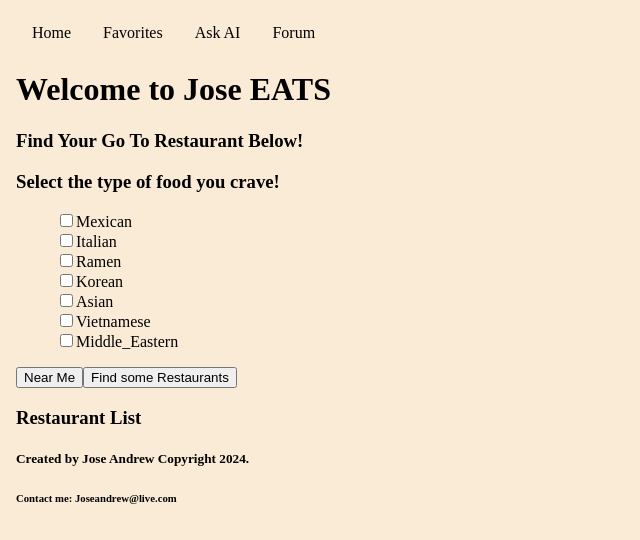
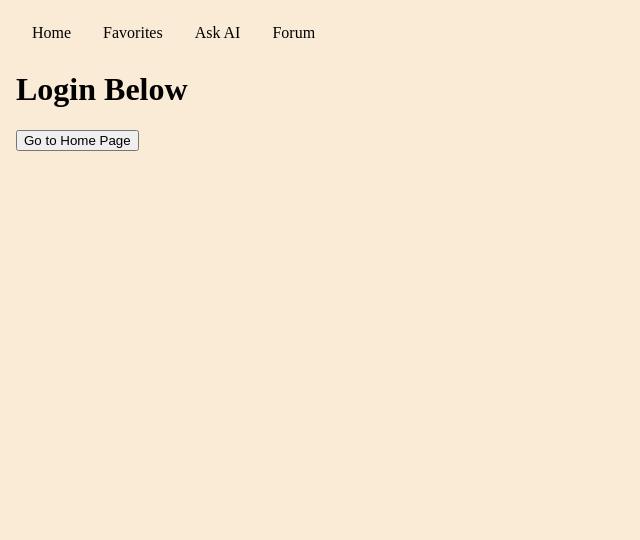
Before and after one commit to Jandrew2055/restaurantFinder, a React app: page / in a window 1280 px wide. Shown: the top 540 px of the page, without its empty margins (0-640 px from the left). Built offline with nearby package versions, Linux system fonts and the light colour scheme.

Commit message:
setting up layout for login page

```diff
--- a/client/Navigation/NavBar.jsx
+++ b/client/Navigation/NavBar.jsx
@@ -6,7 +6,7 @@ const NavBar = () => {
     <div className='navigationBar'>
       <ul className='nav-links'>
         <li>
-          <Link className='navLink' to='/' title='HomePage'>
+          <Link className='navLink' to='/home' title='HomePage'>
             Home
           </Link>
         </li>
--- /dev/null
+++ b/client/Pages/Login.jsx
@@ -0,0 +1,20 @@
+import React from 'react';
+import { useNavigate } from 'react-router-dom';
+
+const Login = () => {
+  const navigate = useNavigate();
+
+  const goHome = () => {
+    console.log('testing');
+    navigate('/home');
+  };
+
+  return (
+    <div>
+      <h1>Login Below</h1>
+      <button onClick={goHome}>Go to Home Page</button>
+    </div>
+  );
+};
+
+export default Login;
--- a/client/index.js
+++ b/client/index.js
@@ -8,6 +8,7 @@ import Chatbot from './Components/chatBot.jsx';
 import Error from './Components/Error.jsx';
 import './styles/main.scss';
 import { BrowserRouter, Routes, Route } from 'react-router-dom';
+import Login from './Pages/Login.jsx';
 
 const root = createRoot(document.getElementById('root'));
 
@@ -15,7 +16,8 @@ root.render(
   <BrowserRouter>
     <NavBar />
     <Routes>
-      <Route path='/' element={<App />} />
+      <Route path='/' element={<Login />} />
+      <Route path='/home' element={<App />} />
       <Route path='/aiChatBot' element={<Chatbot />} />
       <Route path='/forum' element={<Forum />} />
       <Route path='/favoriteForum' element={<Favorites />} />
--- a/webpack.config.js
+++ b/webpack.config.js
@@ -50,7 +50,7 @@ module.exports = {
   },
   plugins: [
     new HtmlWebpackPlugin({
-      title: 'Parking App',
+      title: 'Jose Eats',
       filename: 'index.html',
       template: 'index.html',
     }),
```
Also changed, not shown: 3 other files (tests, documents, lock files or other folders).
